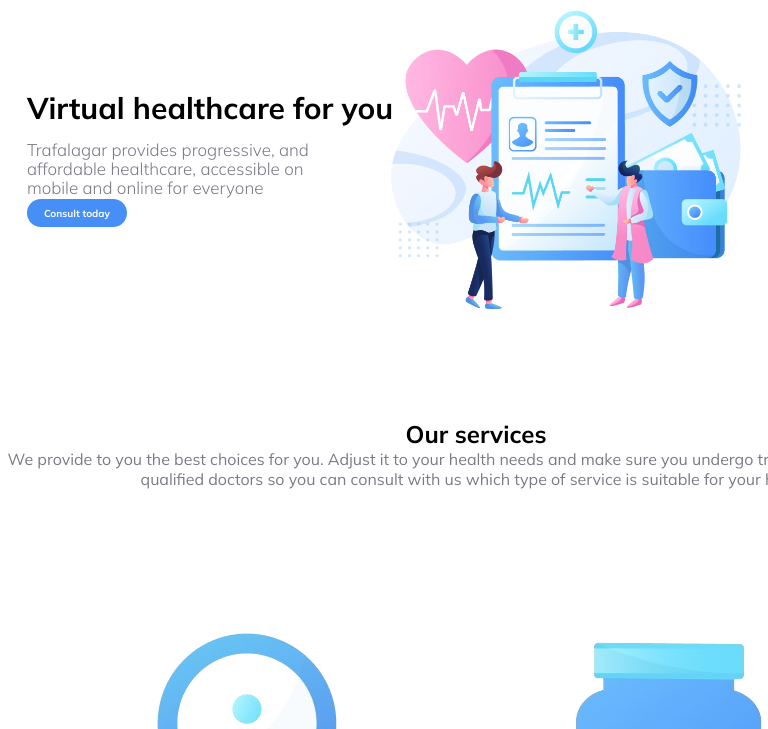
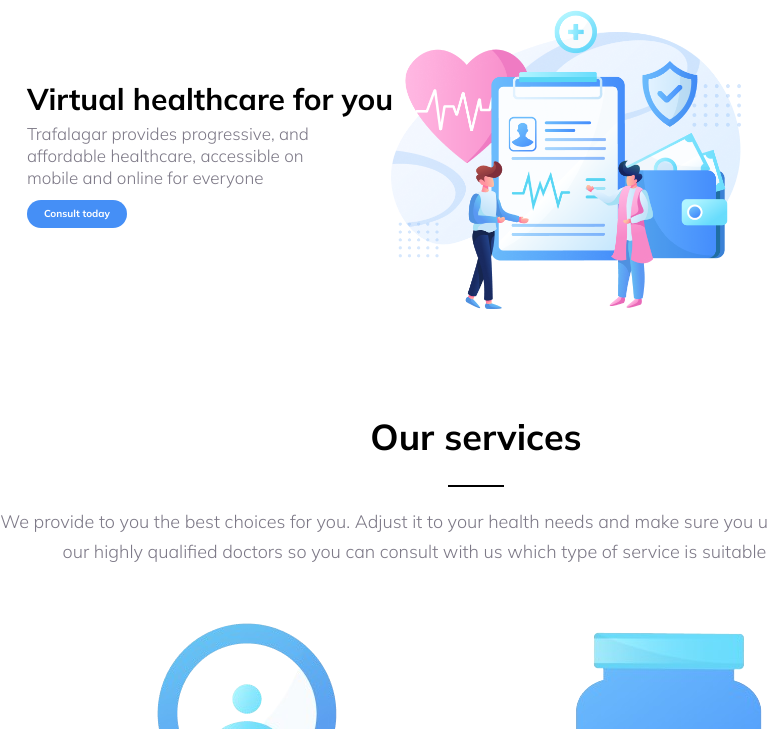
Before and after one commit to nazifatahsinturna/Trafalagar-Landing-Page, a plain HTML site: page index.html in a window 768 px wide. Shown: the part 71-800 px from the top of the page. Drawn offline with Linux system fonts and the light colour scheme; a web font is replaced by a local one.

Commit message:
services description default fixed

```diff
--- a/index.html
+++ b/index.html
@@ -43,7 +43,7 @@
     <section class="services">
         <div class="description">
             <h2>Our services</h2>
-            <span></span>
+            <div class="rectangle"></div>
             <p>
                 We provide to you the best choices for you. Adjust it to your health needs and make sure you undergo treatment
                 with our highly qualified doctors so you can consult with us which type of service is suitable for your health
@@ -96,17 +96,19 @@
         <img src="./assets/images/leading-healthcare-providers.png">
         <div class="info">
             <h2>Leading healthcare providers</h2>
+            <div class="rectangle"></div>
             <p>
                 Trafalagar provides progersive, and affordable healthcare, accessible on mobile and online for everyone.
                 To us, it's not just work. We take pride in the solutions we deliver
             </p>
-            <button>Learn more</button>
+            <button class="btn">Learn more</button>
         </div>
     </section>
 
     <section class="option">
         <div class="info">
             <h2>Download our mobile apps</h2>
+            <div class="rectangle"></div>
             <p>
                 Our dedicated patient engagement app and web portal allow you to access information instantaneously
                 (no tedious form, long calls, or administrative hassle) and securely
@@ -137,6 +139,7 @@
 
     <!-- <article>
         <h2>Check out our latest article</h2>
+        <div class="rectangle"></div>
         <nav class="articles">
             <ul>
                 <li>
--- a/style.css
+++ b/style.css
@@ -91,7 +91,7 @@ p {
 
 }
  .virtual p {
-    display: inline-block;
+    /* display: inline-block; */
     width: 445px;
     padding: 20px 0;
     font-weight: 300;
@@ -101,15 +101,37 @@ p {
  }
  /*services section*/
 .services {
-    margin: 110px auto;
+    margin: 100px auto;
 }
 
-.services .description {
+h2 {
+    font-size: 36px;
+    font-weight: 700;
+    line-height: 56px;
+}
+.description {
     text-align: center;
     margin: 0 auto;
     width: 952px;
     height: 177px;
 }
+
+.rectangle {
+    width: 56px;
+    background-color: black;
+    height: 2px;
+}
+
+.description .rectangle {
+    margin: 20px auto;
+}
+
+.description  p{
+    font-weight: 300;
+    font-size: 18px;
+    line-height: 30px;
+}
+
 
 li { /*all lists should not have a style*/
     list-style: none;
@@ -200,18 +222,19 @@ li { /*all lists should not have a style*/
     }
 
     .virtual p {
-
+        padding-top: 5px;
         width: 300px;
-        padding: 12.5px 0;
+        padding-bottom: 12.5px;
         font-size: 17px;
-        line-height: 19px;
-        height: 47px;
+        line-height: 22px;
+        height: 56px;
     }
     .heading button{
         width: 100px;
         height: 28px;
         border-radius: 27px;
         font-size: 10px;
+        margin: 8px 0;
     }
 
 
```
